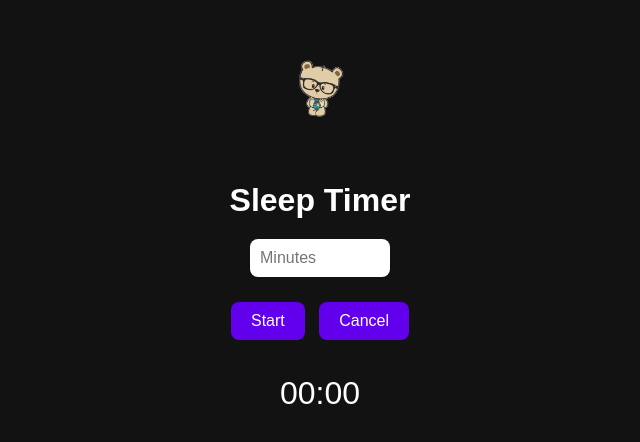
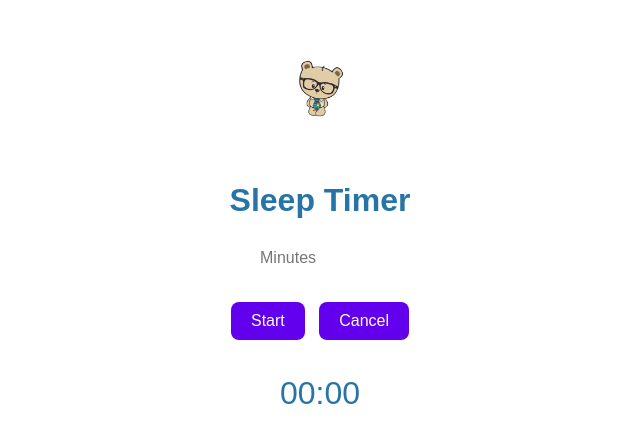
Before and after one commit to Pikanik/sleep-timer-web, a plain HTML site: page index.html in a window 1280 px wide. Shown: the part 174-616 px from the top of the page, without its empty margins (320-960 px from the left). Drawn offline with Linux system fonts and the light colour scheme.

Commit message:
Update index.html

```diff
--- a/index.html
+++ b/index.html
@@ -7,8 +7,8 @@
   <style>
     body {
       font-family: 'Arial', sans-serif;
-      background-color: #121212;
-      color: #fff;
+      background-color: ##93cdfc;
+      color: #2774a6;
       display: flex;
       flex-direction: column;
       align-items: center;
```
